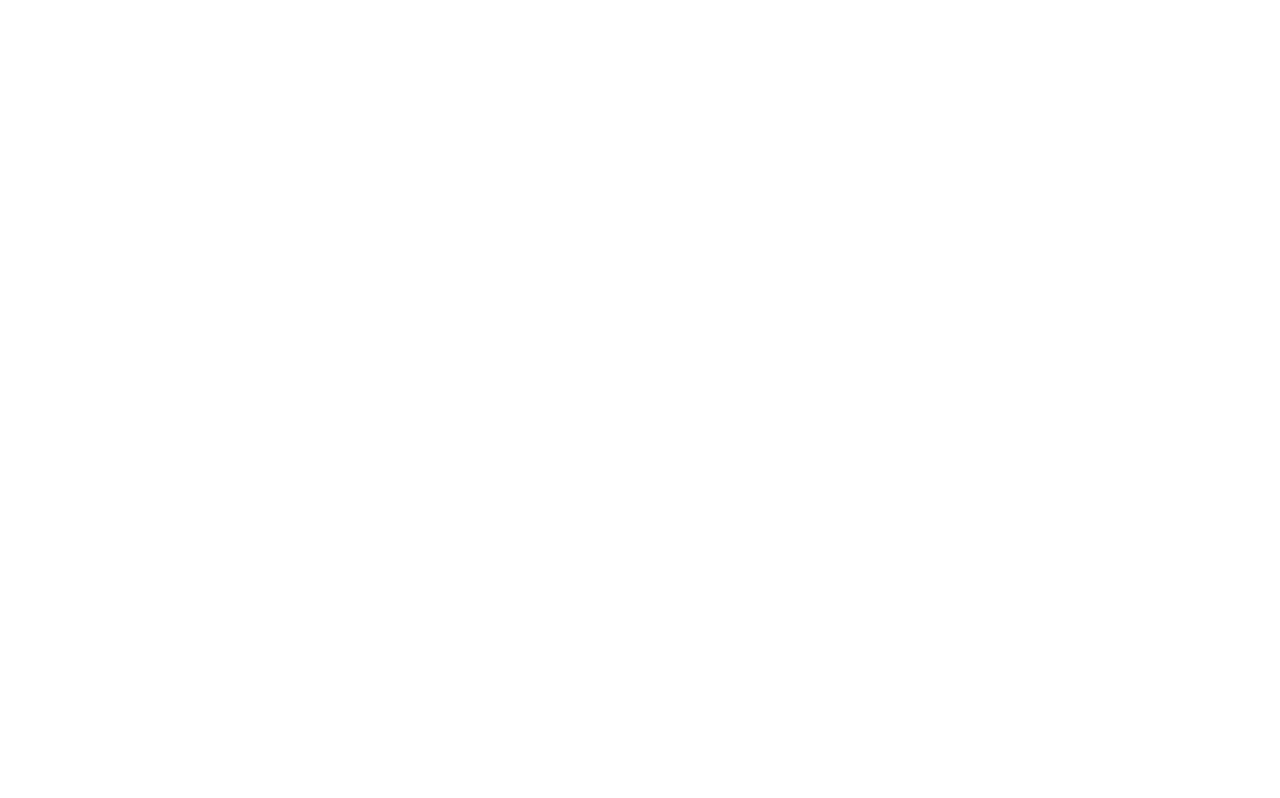
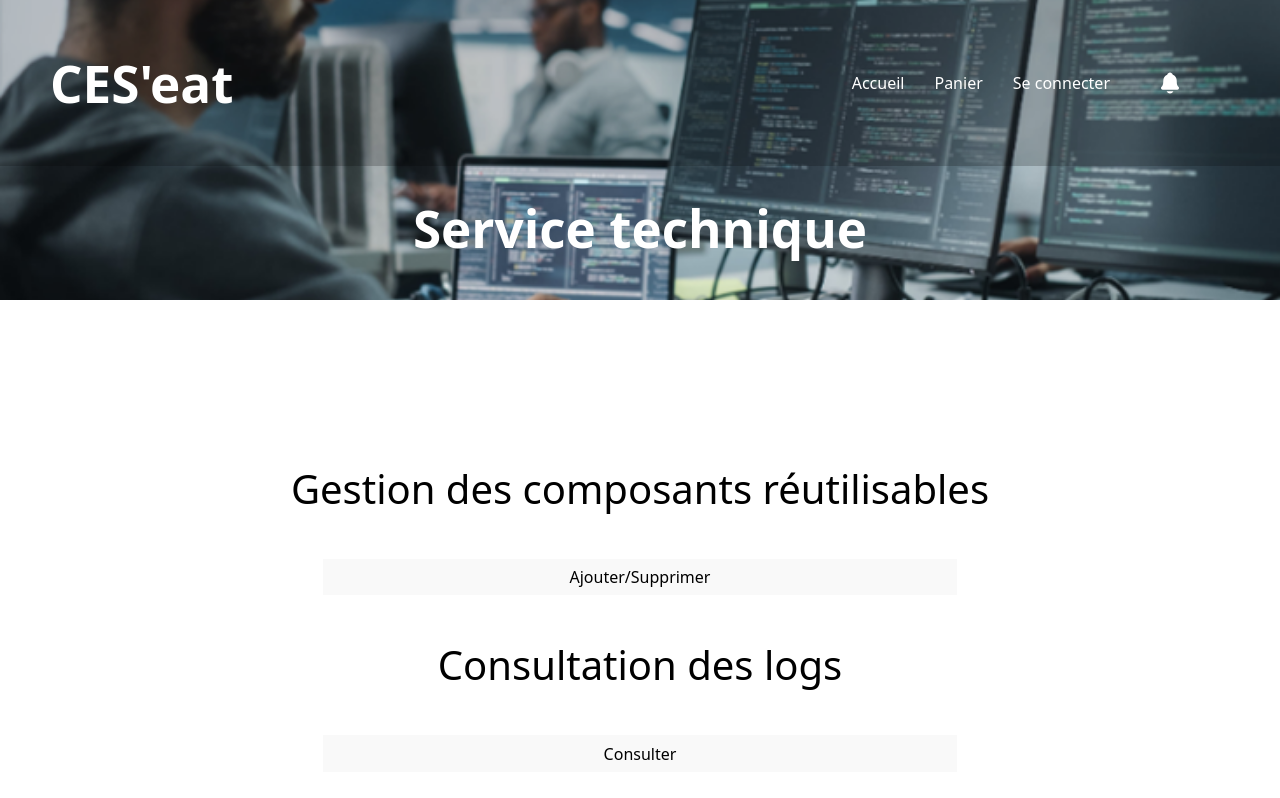
Before and after one commit to ValentinB03/WEB_Avance_Front, a React (Vite) app: page /service-technique in a window 1280 px wide. Before the commit this address had no page. Built offline with nearby package versions, Linux system fonts and the light colour scheme.

Commit message:
ajout du service technique

```diff
--- /dev/null
+++ b/src/Compte/technique/service-technique.css
@@ -0,0 +1,34 @@
+.container-st{
+    color: black;
+    text-align: center;
+    display: flex;
+    flex-direction: column;
+    justify-content: center;
+    margin: 10vw 0;
+
+    p{
+        font-size: 2.5rem;
+    }
+
+    button{
+        margin: 0 2rem;
+    }
+
+}
+
+.content-st{
+    display: flex;
+    flex-direction: column;
+    align-items: stretch;
+}
+
+@media (max-width: 768px) {
+    h1{
+        font-size: 2.7rem;
+        margin-bottom: 20px;
+    }
+
+    .container-st p{
+        font-size: 2rem;
+    }
+}
--- /dev/null
+++ b/src/Compte/technique/service-technique.jsx
@@ -0,0 +1,38 @@
+import React from 'react';
+import './service-technique.css';
+import NavBar from '../../Navbar/NavBar.jsx';
+import Footer from '../../Footer/Footer.jsx';
+import ImgBannier from '../../assets/img/Image22.png';
+
+function ServiceTechnique() {
+
+
+
+    return (
+        <div className="App">
+            <NavBar/>
+            <img src={ImgBannier} alt="Background" className="background-image-modifcarte"/>
+            <h1 className="titre-modifcarte">Service technique</h1>
+
+            <div className="container-st">
+                <div className="content-st">
+                    <p>Gestion des composants réutilisables</p>
+                    <button>Ajouter/Supprimer</button>
+                </div>
+                <div className="content-st">
+                    <p>Consultation des logs</p>
+                    <button>Consulter</button>
+                </div>
+                <div className="content-st">
+                    <p>Consultation des statistiques</p>
+                    <button>Consulter</button>
+                </div>
+            </div>
+
+            <Footer/>
+        </div>
+    );
+
+}
+
+export default ServiceTechnique;
--- a/src/Home/App.jsx
+++ b/src/Home/App.jsx
@@ -14,6 +14,7 @@
 import RestaurantDetailsCommande from "../DetailCommande/detail-commande.jsx";
 import LivreurDetailsCommande from "../Livreur/Commande/details-commande-livreur.jsx";
 import RestaurantStatistique from "../Restaurant/statistique/restaurant-statistique.jsx";
+import ServiceTechnique from "../Compte/technique/service-technique.jsx";
 
 
 function App() {
@@ -114,6 +115,7 @@
                 <Route path="/livreur/details-commande" element={<LivreurDetailsCommande />} />
                 <Route path="/restaurant/details-commande" element={<RestaurantDetailsCommande />} />
                 <Route path="/restaurant/statistique" element={<RestaurantStatistique />} />
+                <Route path="/service-technique" element={<ServiceTechnique />} />
             </Routes>
         </Router>
     );
```
Also changed, not shown: src/assets/img/Image22.png (added).
